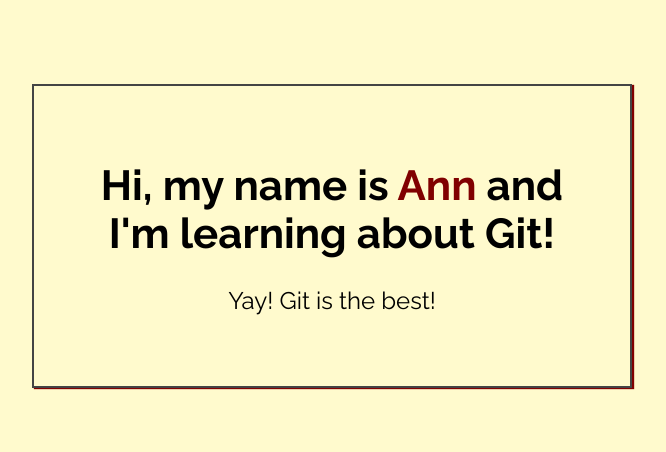
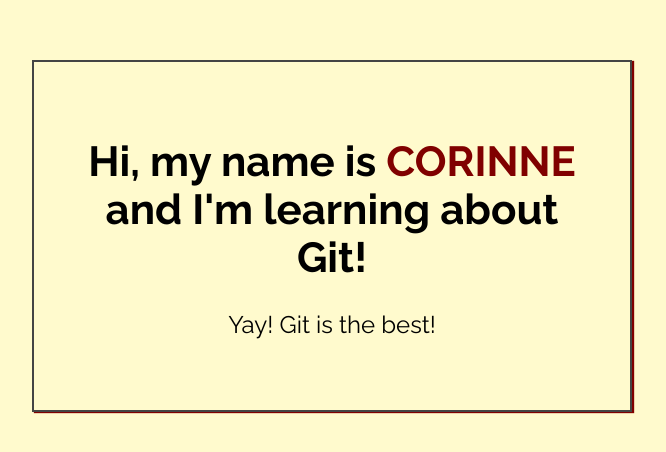
Before and after one commit to cocobridgewater/my-first-repo, a plain HTML site: page index.html in a window 1280 px wide. Shown: the part 164-616 px from the top of the page, without its empty margins (308-974 px from the left). Drawn offline with Linux system fonts and the light colour scheme.

Commit message:
Added name to index.html

```diff
--- a/index.html
+++ b/index.html
@@ -14,7 +14,7 @@
 <body>
 
     <div class="greeting">
-        <h1>Hi, my name is <span class="highlight">Ann</span> and I'm learning about Git! </h1>
+        <h1>Hi, my name is <span class="highlight">CORINNE</span> and I'm learning about Git! </h1>
 
         <p>Yay! Git is the best!</p>
     </div>
```
